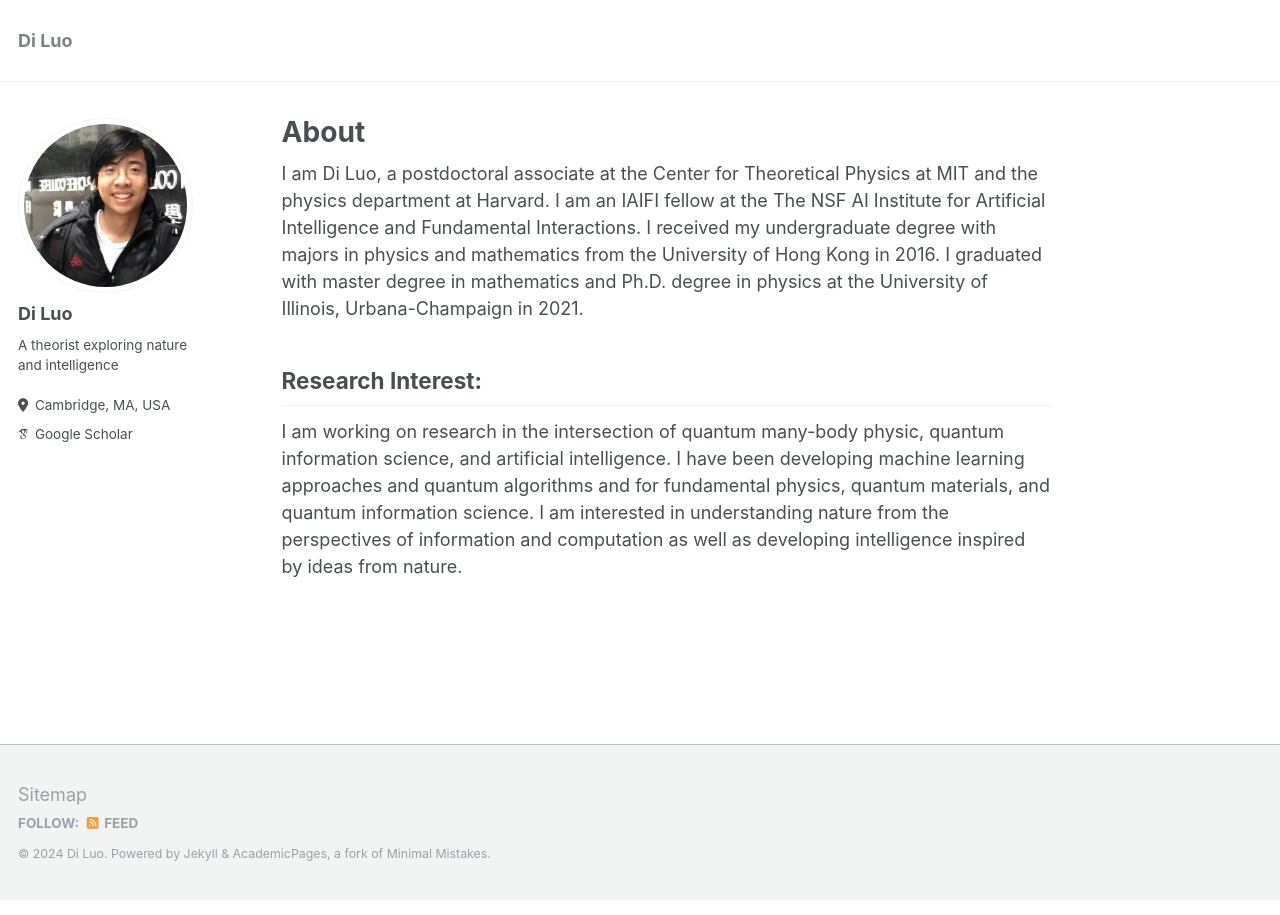
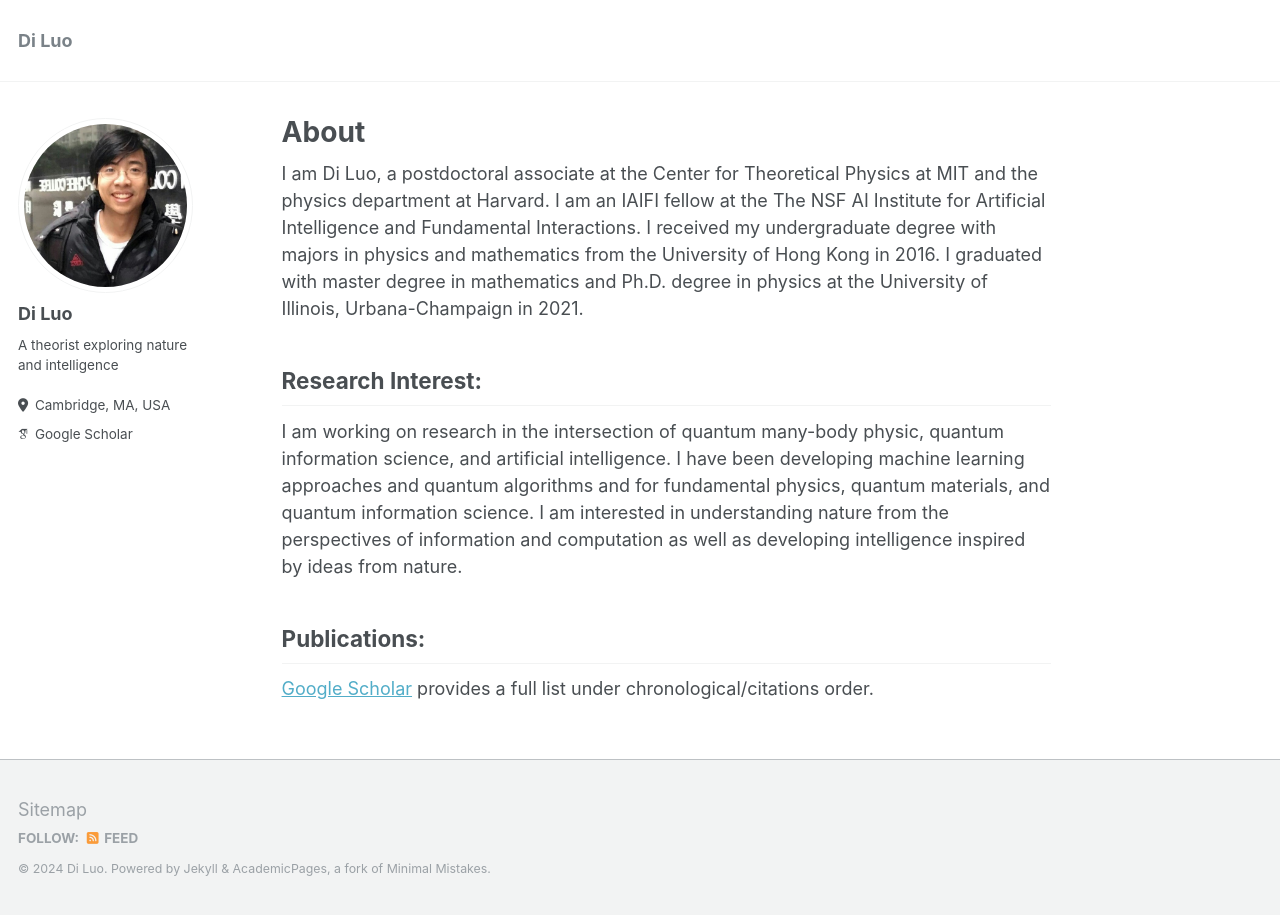
Before and after one commit to diluo28/diluo.github.io, a Jekyll site: the page built from _pages/about.md, in a window 1280 px wide. Built offline with Jekyll 4.4.1, drawn with Linux system fonts in a browser that asks for light colours; some web fonts are replaced.

Commit message:
Update about.md

```diff
--- a/_pages/about.md
+++ b/_pages/about.md
@@ -12,3 +12,7 @@ I am Di Luo, a postdoctoral associate at the Center for Theoretical Physics at M
 ## Research Interest:
 
 I am working on research in the intersection of quantum many-body physic, quantum information science, and artificial intelligence. I have been developing machine learning approaches and quantum algorithms and for fundamental physics, quantum materials, and quantum information science. I am interested in understanding nature from the perspectives of information and computation as well as developing intelligence inspired by ideas from nature.
+
+## Publications:
+
+<a href="https://scholar.google.com/citations?user=2y5YF-gAAAAJ&hl=en" target="_blank">Google Scholar</a> provides a full list under chronological/citations order.
```
